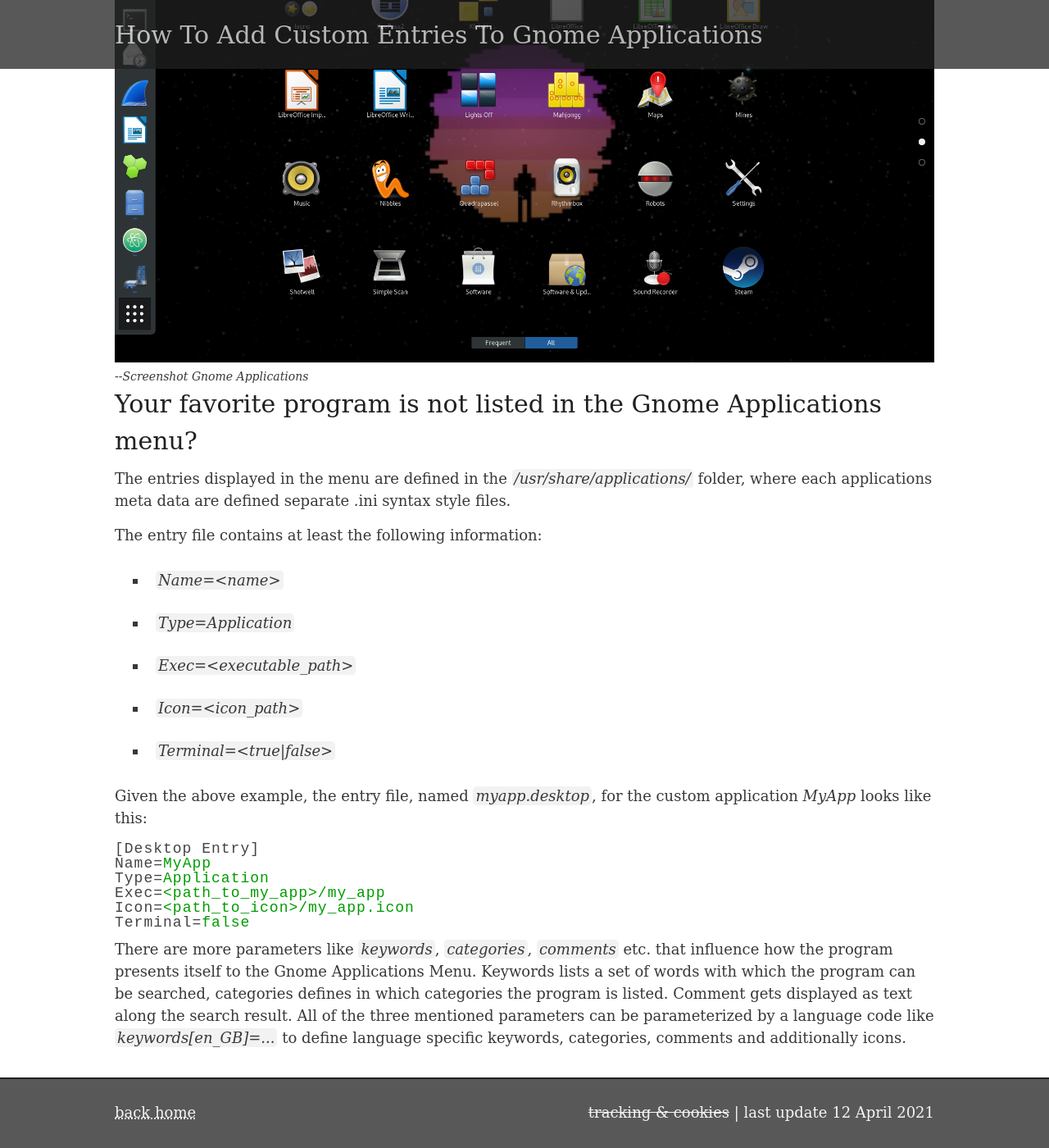
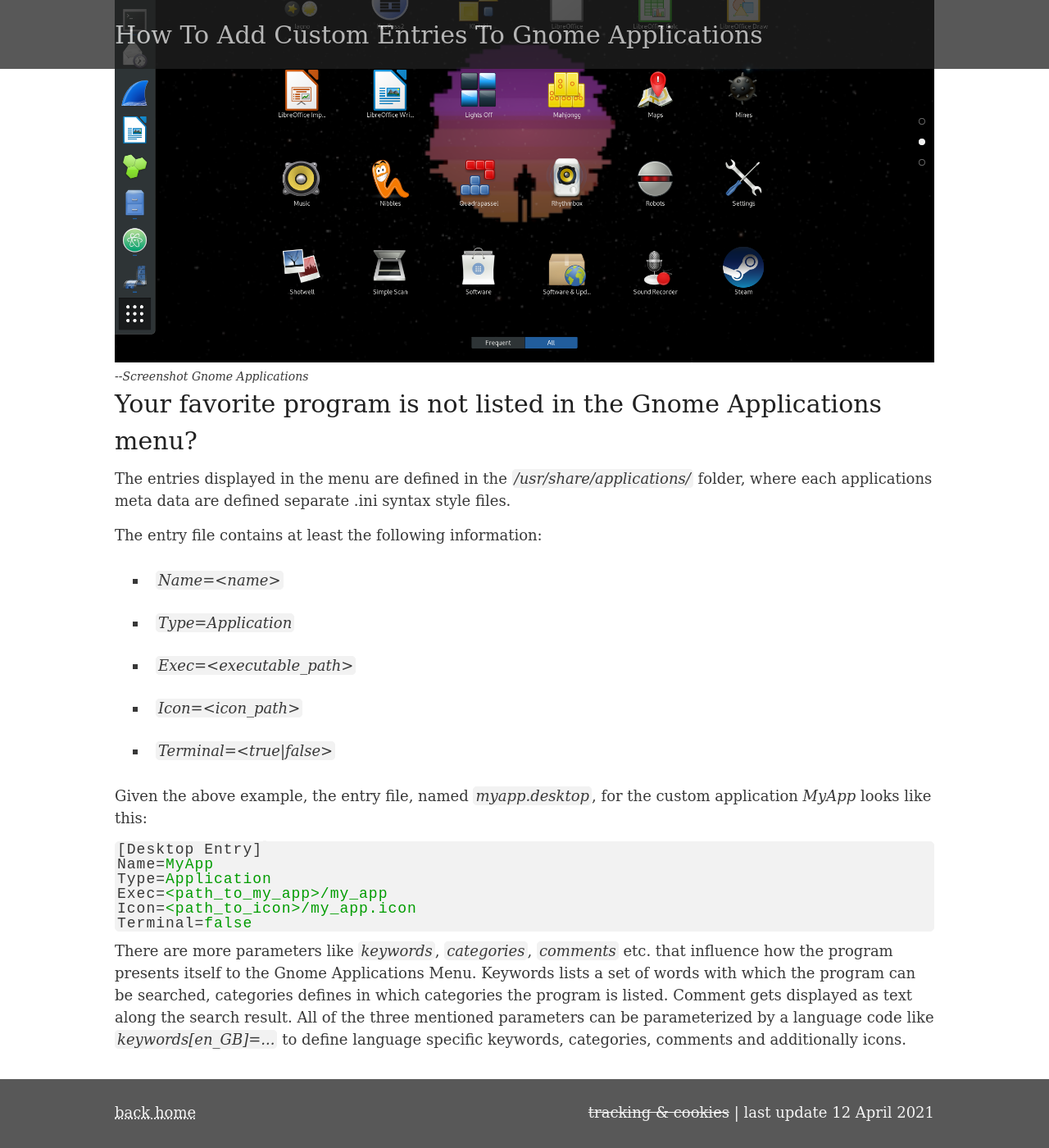
Before and after one commit to ZackDev/zackdev.github.io, a Jekyll site: the page built from _posts/2021-01-30-how-to-add-custom-entries-to-gnome-applications.md, in a window 1280 px wide and 1400 px high, scrolled down 225 px. Shown: the whole window at 82% size. Built offline with Jekyll 4.4.1, drawn with Linux system fonts in a browser that asks for light colours.

Commit message:
separated theme colors into scss file, updated code highlighter scss

```diff
--- a/_sass/main.scss
+++ b/_sass/main.scss
@@ -1,10 +1,3 @@
-/* theme colors */
-$light_grey: #F2F2F2;
-$medium_grey: #383838;
-$dark_grey: #212121;
-$black: #000;
-$white: #FFF;
-
 /* equalize attributes */
 html, body, div, span, applet, object, iframe,
 h1, h2, h3, h4, h5, h6, p, blockquote, pre,
--- a/_sass/rouge-highlighter.scss
+++ b/_sass/rouge-highlighter.scss
@@ -1,11 +1,16 @@
 .highlight table td { padding: 5px; }
 .highlight table pre { margin: 0; }
 .highlight, .highlight .w {
-  color: #444444;
   font-family: monospace;
   font-weight: 300;
   letter-spacing: 1px;
   line-height: 1.0;
+  border: 1px solid;
+  border-radius: 5px;
+  border-color: $light_grey;
+  padding: 0px 2px 0px 2px;
+  color: $medium_grey;
+  background-color: $light_grey;
 }
 .highlight .cp {
   color: #CC00A3;
--- /dev/null
+++ b/_sass/theme_colors.scss
@@ -0,0 +1,6 @@
+/* theme colors */
+$light_grey: #F2F2F2;
+$medium_grey: #383838;
+$dark_grey: #212121;
+$black: #000;
+$white: #FFF;
--- a/assets/css/style.scss
+++ b/assets/css/style.scss
@@ -1,5 +1,6 @@
 ---
 ---
+@import "theme_colors";
 @import "main";
 @import "morse";
 @import "ping";
```
